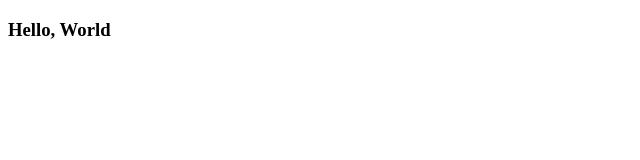
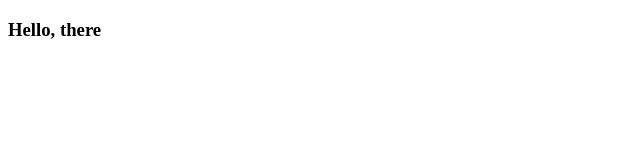
Before and after one commit to AlHong/hello-world, a plain HTML site: page git_tst/index.html in a window 1280 px wide. Shown: the full height of the page, 0-640 px from the left. Drawn offline with Linux system fonts and the light colour scheme.

Commit message:
Update index.html

```diff
--- a/git_tst/index.html
+++ b/git_tst/index.html
@@ -3,6 +3,6 @@
 <html>
   <head></head>
   <body>
-    <h3>Hello, World</h3>
+    <h3>Hello, there</h3>
   </body>
 </html>
```
